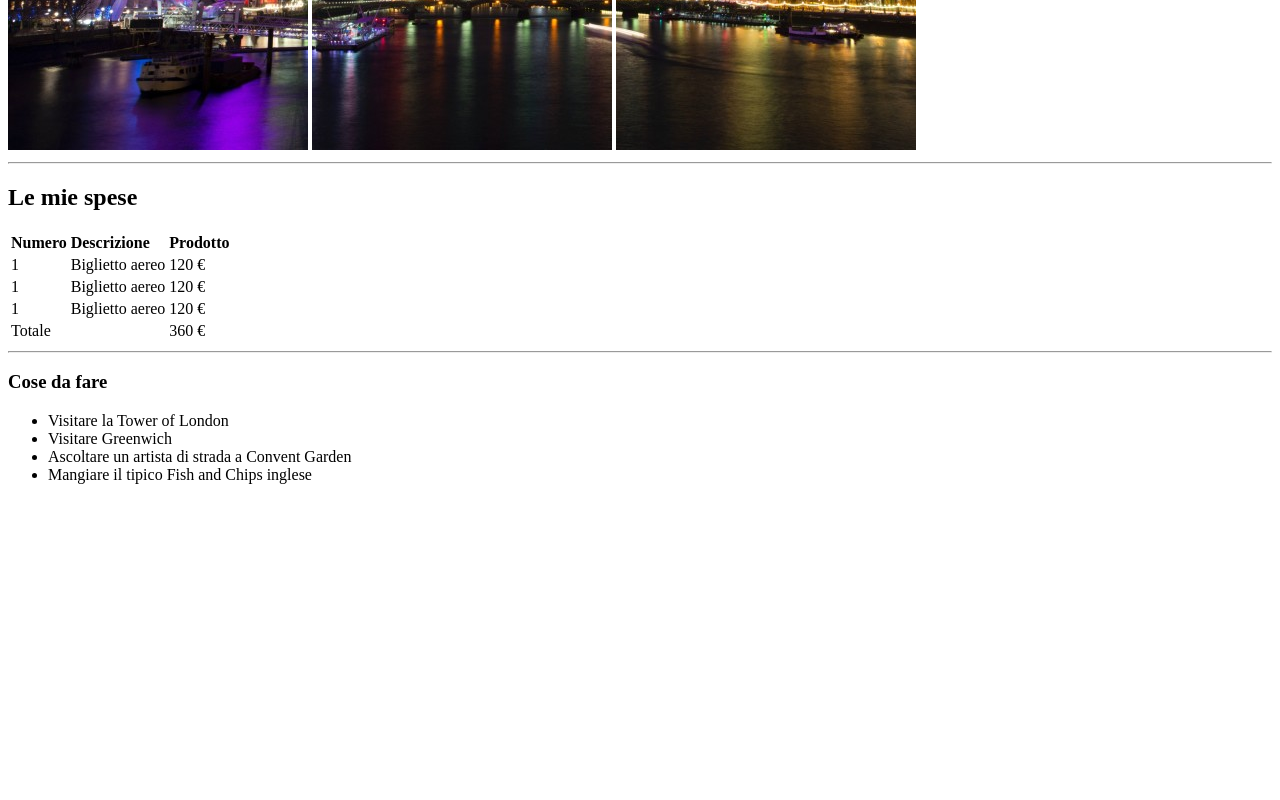
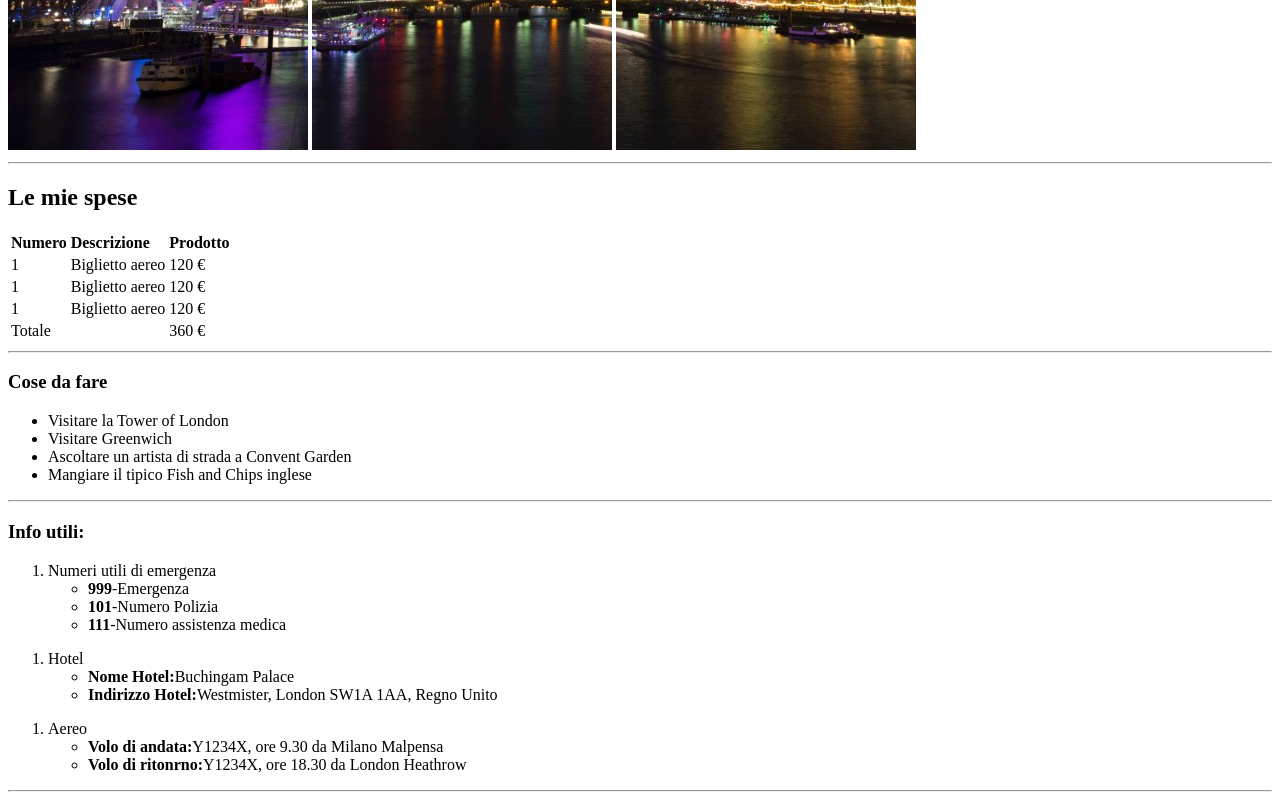
Before and after one commit to EmmanueleLibraro/html-london-trip, a website: page index.html in a window 1280 px wide. Shown: the part 530-1330 px from the top of the page. Before the commit the page ends 1030 px from the top, so only its background shows below. Drawn offline with Linux system fonts and the light colour scheme.

Commit message:
Dati emergenza, volo e hotel

```diff
--- a/index.html
+++ b/index.html
@@ -58,6 +58,39 @@
         <li>Mangiare il tipico Fish and Chips inglese</li>
       </ul>
       <!-- Fine visita posti -->
+      <hr />
+      <h3>Info utili:</h3>
+      <ol>
+        <li>Numeri utili di emergenza</li>
+        <ul>
+          <li><strong>999</strong>-Emergenza</li>
+          <li><strong>101</strong>-Numero Polizia</li>
+          <li><strong>111</strong>-Numero assistenza medica</li>
+        </ul>
+      </ol>
+      <ol>
+        <li>Hotel</li>
+        <ul>
+          <li><strong>Nome Hotel:</strong>Buchingam Palace</li>
+          <li>
+            <strong>Indirizzo Hotel:</strong>Westmister, London SW1A 1AA, Regno
+            Unito
+          </li>
+        </ul>
+      </ol>
+      <ol>
+        <li>Aereo</li>
+        <ul>
+          <li>
+            <strong>Volo di andata:</strong>Y1234X, ore 9.30 da Milano Malpensa
+          </li>
+          <li>
+            <strong>Volo di ritonrno:</strong>Y1234X, ore 18.30 da London
+            Heathrow
+          </li>
+        </ul>
+      </ol>
+      <hr />
     </header>
   </body>
 </html>
```
